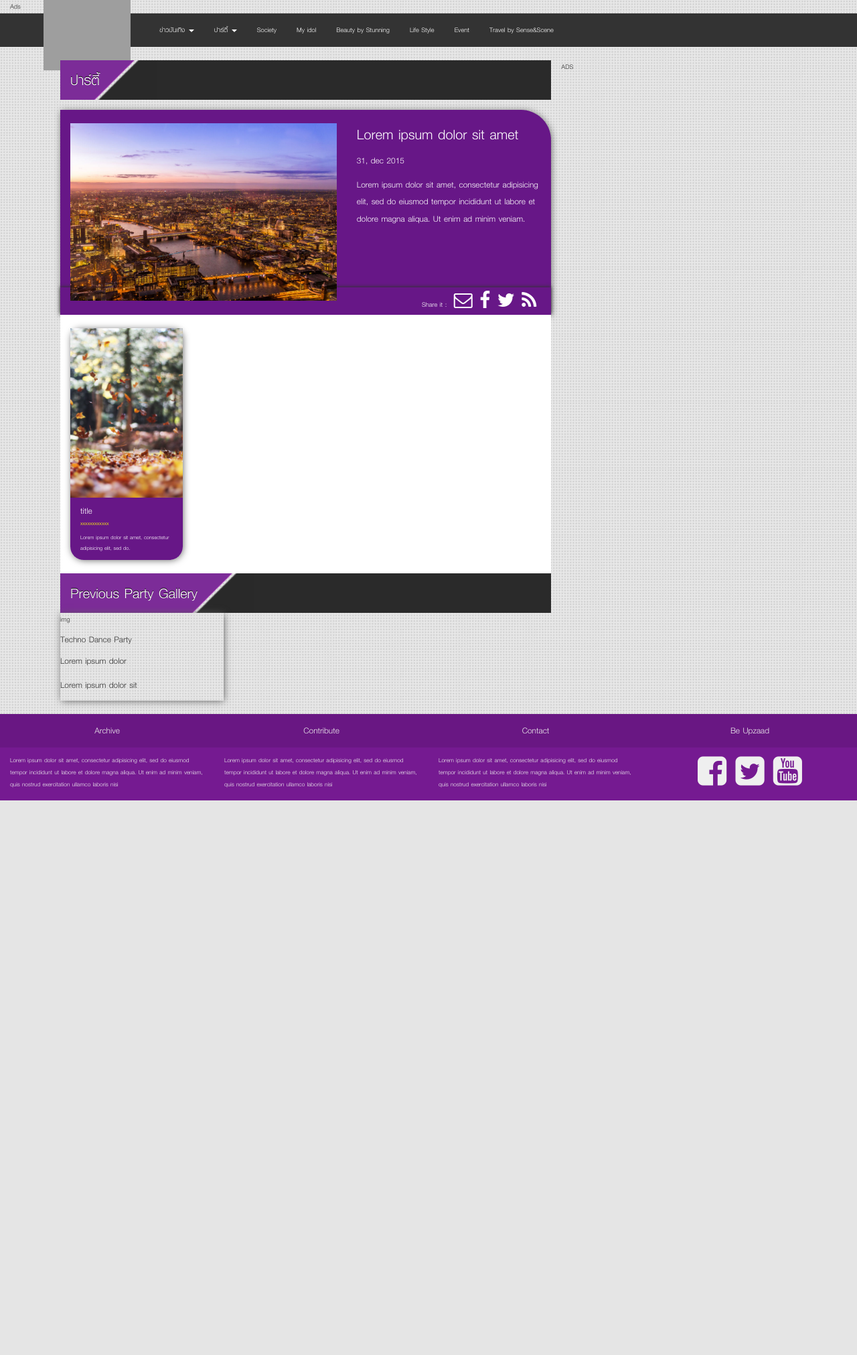
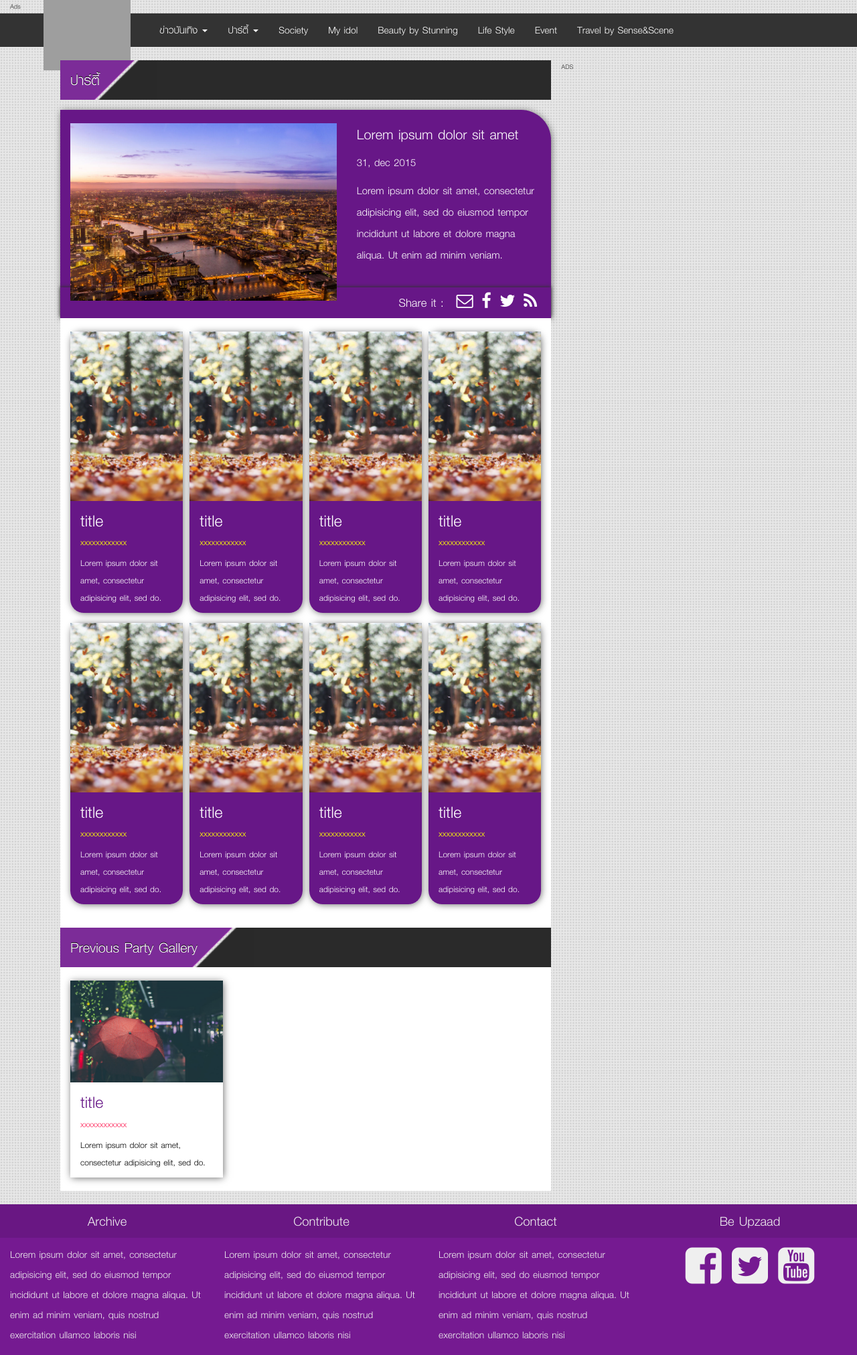
Before and after one commit to tol3/DaraSite, a Rails app: page /party/index in a window 1280 px wide. Shown: the whole page at 67% size. Before the commit the page ends 1195 px from the top, so only its background shows below. Run offline with Rails 7, Linux system fonts and the light colour scheme; style sheets or scripts are compiled from the project's sources; parts of the project's set-up code (start-up, migrations or seed data) failed here and were passed over; some libraries are stand-ins or nearby versions; grey boxes are pictures that could not be loaded.

Commit message:
Party Update1

```diff
--- a/app/assets/stylesheets/application.css.scss
+++ b/app/assets/stylesheets/application.css.scss
@@ -24,34 +24,37 @@
 
 @font-face {
   font-family: 'KittithadaLight45P';
-  font-size: 18px;
-  src: url('KittithadaLight45P.eot?') format('eot'),
-       url('KittithadaLight45P.woff') format('woff'),
-       url('KittithadaLight45P.ttf')  format('truetype'),
-       url('KittithadaLight45P.svg#KittithadaLight45P') format('svg');
+  font-size  : 18px;
+  src        : url("KittithadaLight45P.eot?") format('eot'), url("KittithadaLight45P.woff") format('woff'), url("KittithadaLight45P.ttf") format('truetype'), url("KittithadaLight45P.svg#KittithadaLight45P") format('svg');
 }
 
+
 body {
-  background: url("background.jpg");
+  background : url("background.jpg");
   font-family: 'KittithadaLight45P';
   p {
-    font-size: 18px;
+    font-size: 1.6em;
   }
 }
+
 
 .container {
   width: 1100px !important;
 }
 
+
 .no-pad {
   padding: 0 !important;
 }
+
 
 .h2 {
   background-color: #691783;
   color           : #efefef;
   text-align      : center;
+  font-size       : 2.3em;
 }
+
 
 .footerbot {
   margin-top      : 20px;
@@ -63,16 +66,17 @@ body {
     color           : #efefef;
     text-align      : center;
     margin          : 0 0 10px;
-    padding-top     : 15px;
-    padding-bottom  : 15px;
+    padding-top     : 10px;
+    padding-bottom  : 10px;
+    font-size       : 2em;
   }
 
 
   p {
-    font-size    : 0.9em;
     padding-left : 15px;
     padding-right: 15px;
     margin-bottom: 15px;
+    font-size    : 1.5em;
   }
 
 
--- a/app/assets/stylesheets/nav.css.scss
+++ b/app/assets/stylesheets/nav.css.scss
@@ -1,11 +1,11 @@
 @import "var";
-
 $dropDown: true;
 .navbar-default {
   background-color: $bgDefault;
   border-color    : $bgHighlight;
   border-style    : none;
   border-radius   : 0;
+  font-size       : 1.5em;
   .navbar-logo {
 
     img {
--- a/app/assets/stylesheets/party.scss
+++ b/app/assets/stylesheets/party.scss
@@ -33,6 +33,7 @@
     -webkit-box-shadow: 0 -1px 5px 0 rgba(50, 50, 50, 1);
     -moz-box-shadow   : 0 -1px 5px 0 rgba(50, 50, 50, 1);
     box-shadow        : 0 -1px 5px 0 rgba(50, 50, 50, 1);
+    font-size         : 1.8em;
   }
 }
 
@@ -50,6 +51,7 @@
   .party-card {
     padding-left : 5px;
     padding-right: 5px;
+    margin-bottom: 15px;
     .box-shadow {
       border-radius             : 15px;
       border-bottom-right-radius: 20px;
@@ -68,18 +70,19 @@
       .title {
         color        : white;
         margin-bottom: 0;
+        font-size    : 2.5em;
       }
 
 
       p.sub-title {
         color        : yellow;
-        font-size    : 0.8em;
+        font-size    : 1.3em;
         margin-bottom: 5px;
       }
 
 
       p.content-p {
-        font-size: 0.8em;
+        font-size: 1.3em;
         color    : white;
       }
     }
@@ -91,3 +94,45 @@
     }
   }
 }
+
+
+.gallery-wrap {
+  padding         : 20px 10px;
+  background-color: white;
+  .gallery-card {
+    padding-left : 5px;
+    padding-right: 5px;
+
+    .content {
+      background-color: white;
+    }
+
+
+    .gallery-card-bot {
+      .title {
+        color        : $cardBG;
+        margin-bottom: 0;
+        font-size    : 2.5em;
+      }
+
+
+      p.sub-title {
+        color        : #fe2b5e;
+        font-size    : 1.3em;
+        margin-bottom: 5px;
+      }
+
+
+      p.content-p {
+        font-size: 1.3em;
+        color    : black;
+      }
+    }
+
+
+    img.gallery-card-img {
+      display: block;
+      width  : 100%;
+    }
+  }
+}
--- a/app/views/layouts/_footer.html.erb
+++ b/app/views/layouts/_footer.html.erb
@@ -21,9 +21,9 @@
     <div class="col-md-3 col-sm-3 col-xs-6 no-pad">
       <h4 class="footertop">Be Upzaad</h4>
       <p class="center">
-        <i class="fa fa-facebook-square fa-4x"></i>
-        <i class="fa fa-twitter-square fa-4x"></i>
-        <i class="fa fa-youtube-square fa-4x"></i>
+        <i class="fa fa-facebook-square fa-3x"></i>
+        <i class="fa fa-twitter-square fa-3x"></i>
+        <i class="fa fa-youtube-square fa-3x"></i>
       </p>
     </div>
   </div>
--- a/app/views/layouts/_party_layouts.html.erb
+++ b/app/views/layouts/_party_layouts.html.erb
@@ -23,16 +23,18 @@
 
       <div class="col-md-12 party-foot">
         Share it : &nbsp;
-        <i class="fa fa-envelope-o fa-2x">&nbsp;</i>
-        <i class="fa fa-facebook fa-2x">&nbsp;</i>
-        <i class="fa fa-twitter fa-2x">&nbsp;</i>
-        <i class="fa fa-rss fa-2x">&nbsp;</i>
+        <i class="fa fa-envelope-o fa-1x">&nbsp;</i>
+        <i class="fa fa-facebook fa-1x">&nbsp;</i>
+        <i class="fa fa-twitter fa-1x">&nbsp;</i>
+        <i class="fa fa-rss fa-1x">&nbsp;</i>
       </div>
     </div>
 
     <div class="row">
+
       <div class="col-md-12 party-wrap">
 
+        <% 8.times do |x| %>
         <div class="col-md-3 party-card">
           <div class="col-md-12 box-shadow">
             <div class="row">
@@ -47,8 +49,10 @@
             </div>
           </div>
         </div>
+        <% end %>
 
       </div>
+
     </div>
 
     <div class="row">
@@ -60,20 +64,24 @@
     </div>
 
     <div class="row">
-      <div class="col-md-4 box-shadow">
-        <div class="row">
-          img
-        </div>
-        <div class="row">
-          <h4>Techno Dance Party</h4>
-          <p>
-            Lorem ipsum dolor
-          </p>
-          <p>
-            Lorem ipsum dolor sit
-          </p>
+
+      <div class="col-md-12 gallery-wrap">
+        <div class="col-md-4 gallery-card">
+          <div class="col-md-12 box-shadow">
+            <div class="row">
+              <%= image_tag("squre.jpeg" ,:class => "gallery-card-img") %>
+            </div>
+            <div class="row content">
+              <div class="col-md-12 gallery-card-bot">
+                <h4 class="title">title</h4>
+                <p class="sub-title">xxxxxxxxxxxx</p>
+                <p class="content-p">Lorem ipsum dolor sit amet, consectetur adipisicing elit, sed do.</p>
+              </div>
+            </div>
+          </div>
         </div>
       </div>
+
     </div>
 
   </div>
```
